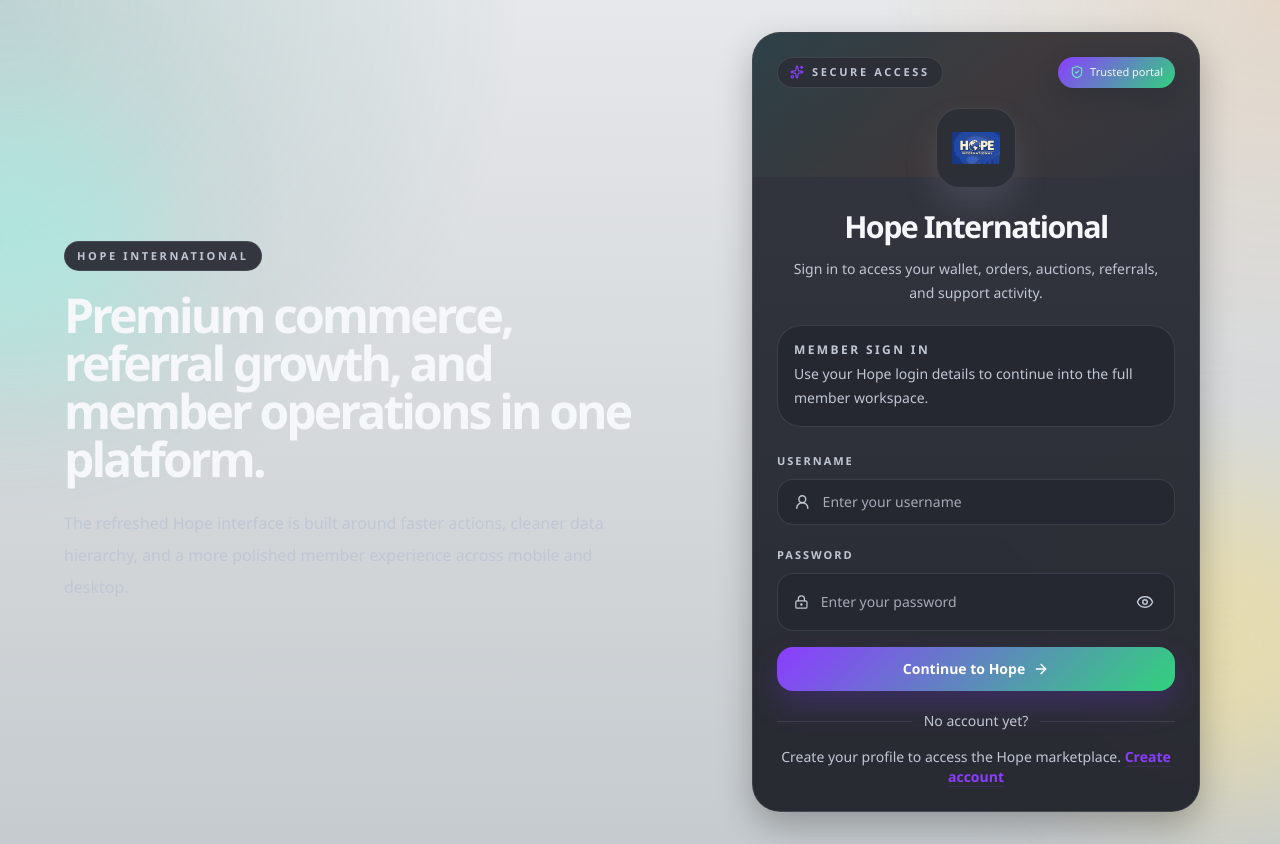
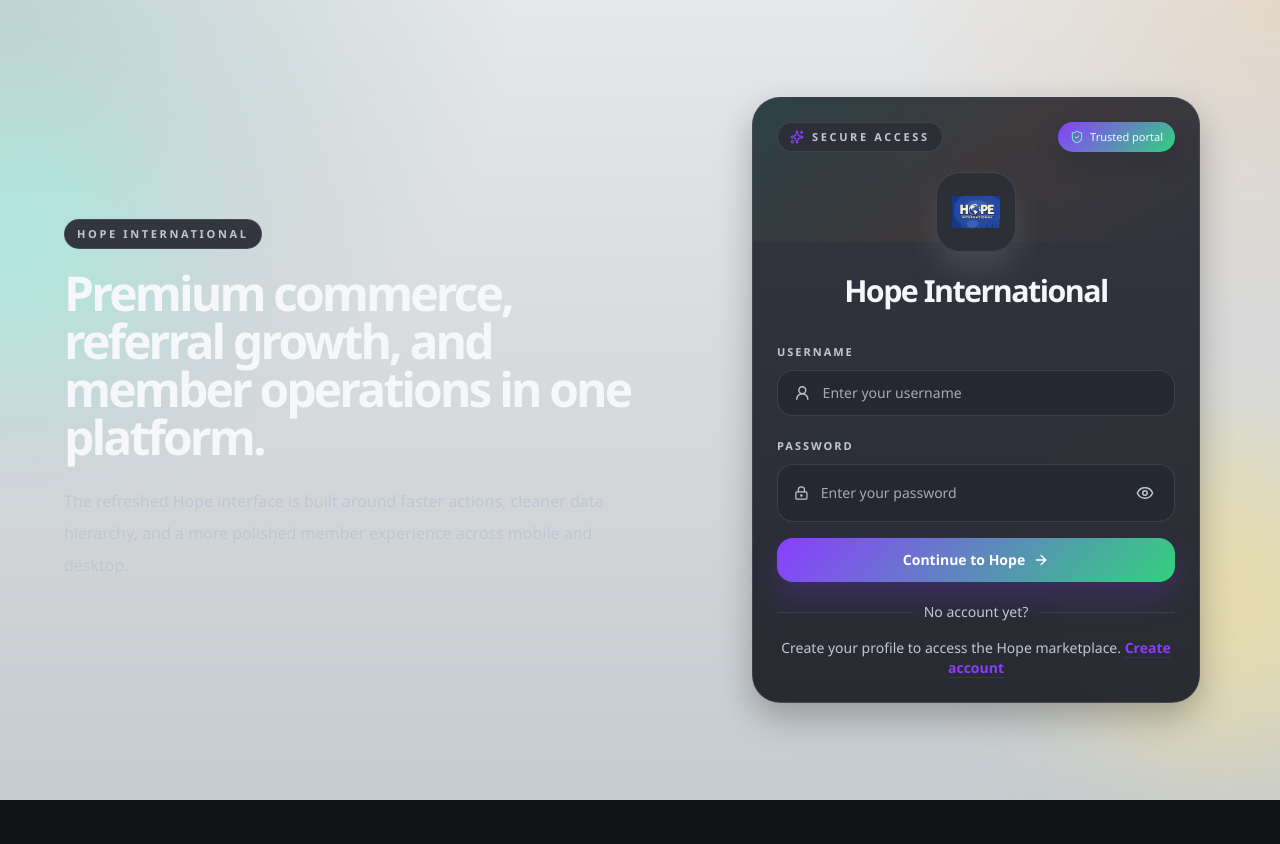
Before and after one commit to mass-code0786/hope-international, a Next.js app in the folder frontend/: page /login in a window 1280 px wide. After the commit the page ends 800 px from the top, so only its background shows below. Built offline with nearby package versions, Linux system fonts and the light colour scheme; no server answers.

Commit message:
login page

```diff
--- a/frontend/app/(auth)/login/page.jsx
+++ b/frontend/app/(auth)/login/page.jsx
@@ -41,17 +41,11 @@ export default function LoginPage() {
           </span>
         </div>
 
-        <div className="mb-5 flex flex-col items-center text-center">
+        <div className="mb-6 flex flex-col items-center text-center">
           <div className="mb-4 flex h-20 w-20 items-center justify-center rounded-[24px] border border-[var(--hope-border)] bg-white shadow-[0_18px_32px_rgba(148,163,184,0.18)] dark:bg-slate-950">
             <Logo size={58} />
           </div>
           <h1 className="text-[1.9rem] font-semibold tracking-[-0.05em] text-text">Hope International</h1>
-          <p className="mt-2 max-w-sm text-sm leading-6 text-muted">Sign in to access your wallet, orders, auctions, referrals, and support activity.</p>
-        </div>
-
-        <div className="mb-5 rounded-[24px] border border-[var(--hope-border)] bg-cardSoft p-4">
-          <p className="text-xs font-semibold uppercase tracking-[0.2em] text-muted">Member sign in</p>
-          <p className="mt-1 text-sm leading-6 text-muted">Use your Hope login details to continue into the full member workspace.</p>
         </div>
 
         <form onSubmit={onSubmit} className="space-y-4">
```
